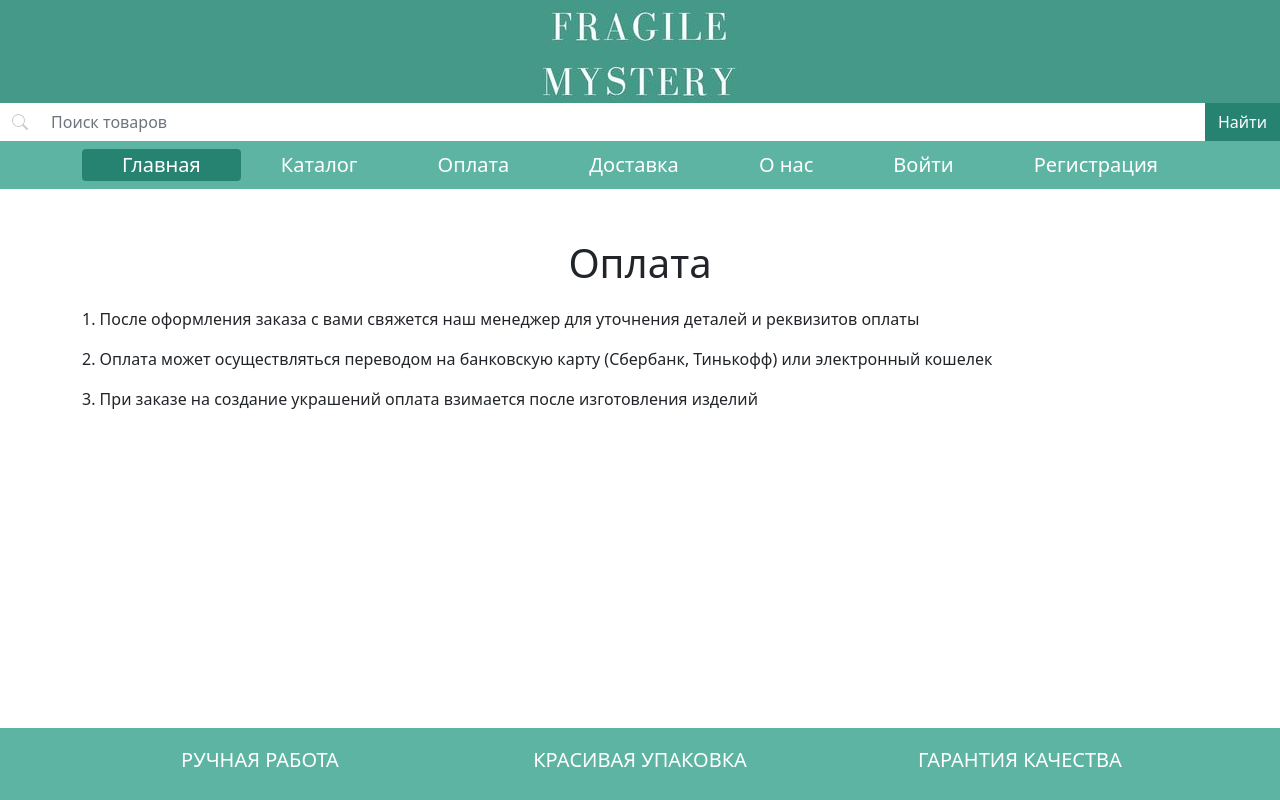
After one commit to Daniil-Solo/Jewelry-Shop-on-Django, a Django app: template jewshop/pages/templates/pages/payment.html in a window 1280 px wide. The commit adds this page. Run offline with Django 4.2, Linux system fonts and the light colour scheme; the template is opened without the code that fills it, so the values that code supplies are empty.

Commit message:
add page for payment

```diff
--- a/jewshop/core/static/core/css/styles.css
+++ b/jewshop/core/static/core/css/styles.css
@@ -299,3 +299,12 @@ section#order-complete, section#order{
 #order .order-col{
     margin: 20px 0px;
 }
+/*----------------Покупка-------------------*/
+section#payment{
+    margin-top: 50px;
+    margin-bottom: 100px;
+}
+#payment h6{
+    margin: 20px 0px;
+    text-align: center;
+}
--- a/jewshop/jewshop/settings.py
+++ b/jewshop/jewshop/settings.py
@@ -22,7 +22,7 @@ BASE_DIR = Path(__file__).resolve().parent.parent
 
 
 # SECURITY WARNING: don't run with debug turned on in production!
-DEBUG = False
+DEBUG = True
 
 ALLOWED_HOSTS = ['127.0.0.1']
 
--- /dev/null
+++ b/jewshop/pages/templates/pages/payment.html
@@ -0,0 +1,29 @@
+{% extends 'core/content.html' %}
+{% load static %}
+
+{% block maincontent %}
+<section id="payment">
+  <div class="container">
+    <h6 class="text-center display-6">Оплата</h6>
+    <ul>
+      <li>
+        <p class="font-italic">
+          1. После оформления заказа с вами свяжется наш менеджер для уточнения деталей и реквизитов оплаты
+        </p>
+      </li>
+      <li>
+        <p class="font-italic">
+          2. Оплата может осуществляться переводом на банковскую карту (Сбербанк, Тинькофф) или электронный кошелек
+        </p>
+      </li>
+      <li>
+        <p class="font-italic">
+          3. При заказе на создание украшений оплата взимается после изготовления изделий
+        </p>
+      </li>
+    </ul>
+
+  </div>
+</section>
+
+{% endblock %}
```
Also changed, not shown: jewshop/pages/urls.py (added, +7 -0 lines), jewshop/pages/views.py (+11 -0 lines).
